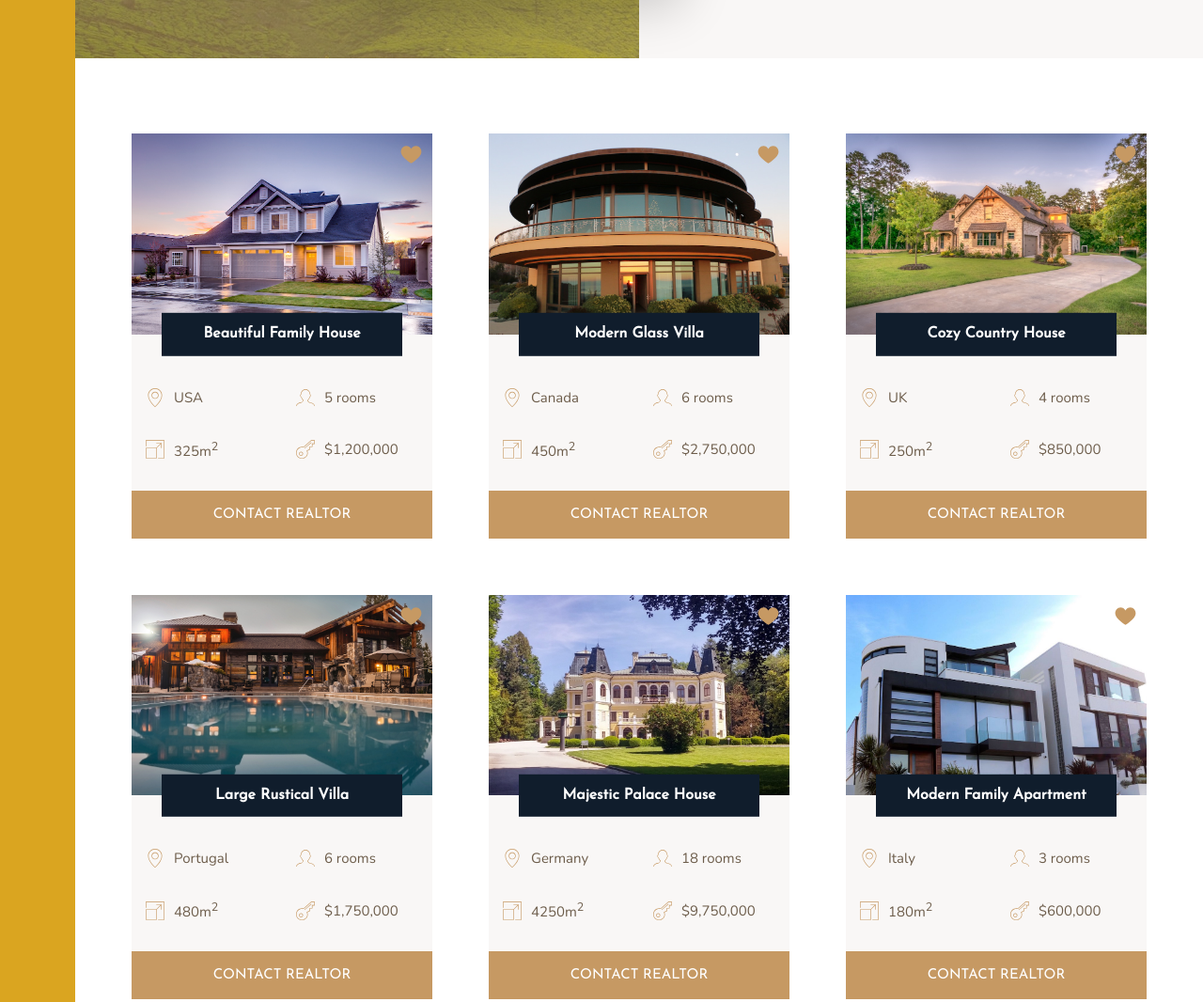
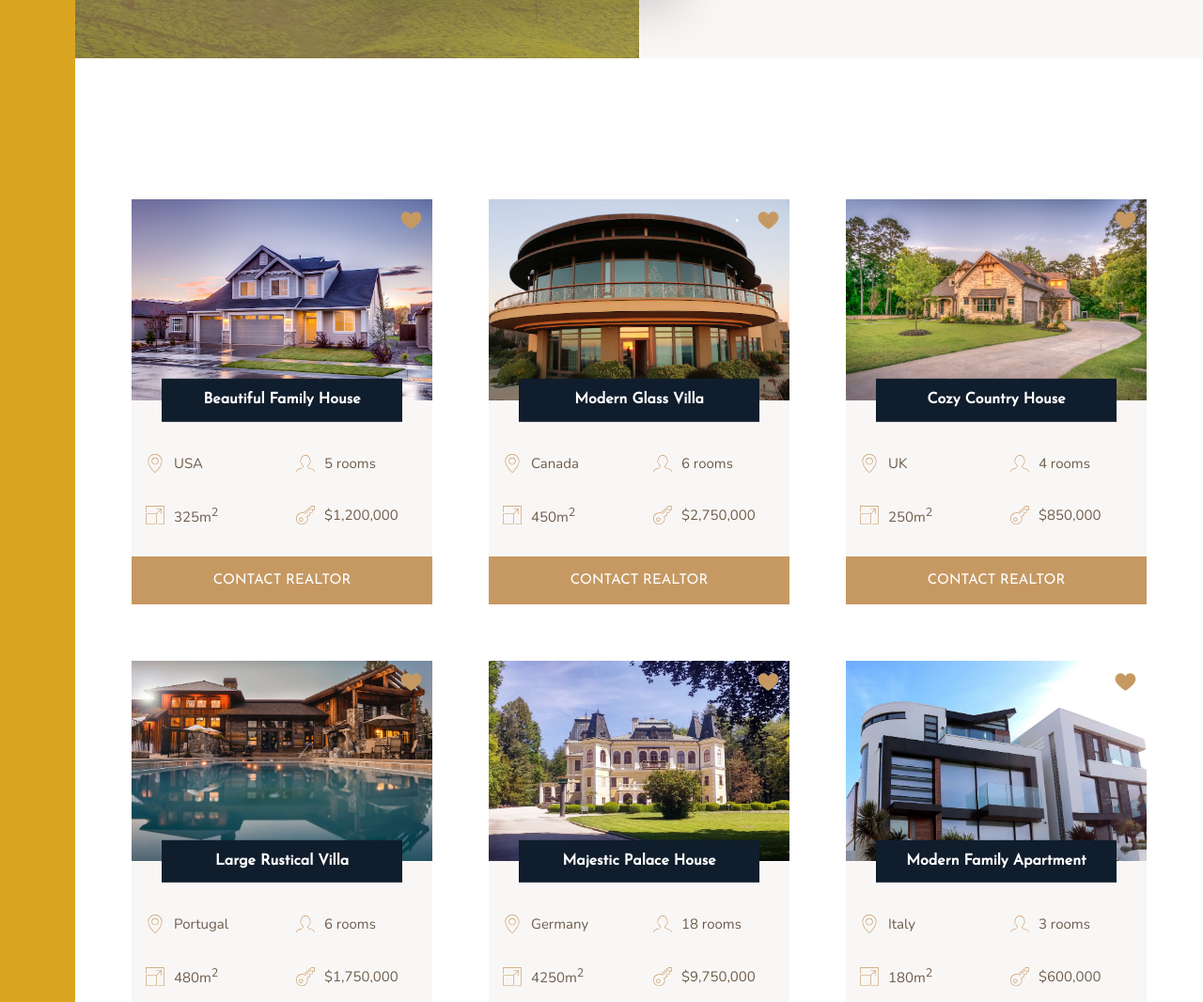
Before and after one commit to aalig/nexter, a website: page index.html in a window 1280 px wide. Shown: the part 1758-2824 px from the top of the page at 94% size. Drawn offline with nearby package versions, Linux system fonts and the light colour scheme.

Commit message:
increase margin top for homes

```diff
--- a/sass/_homes.scss
+++ b/sass/_homes.scss
@@ -1,6 +1,6 @@
 .homes {
   grid-column: center-start / center-end;
-  margin: 8rem 0;
+  margin: 15rem 0;
 
   display: grid;
   grid-template-columns: repeat(auto-fit, minmax(25rem, 1fr));
```
Also changed, not shown: css/style.css.
